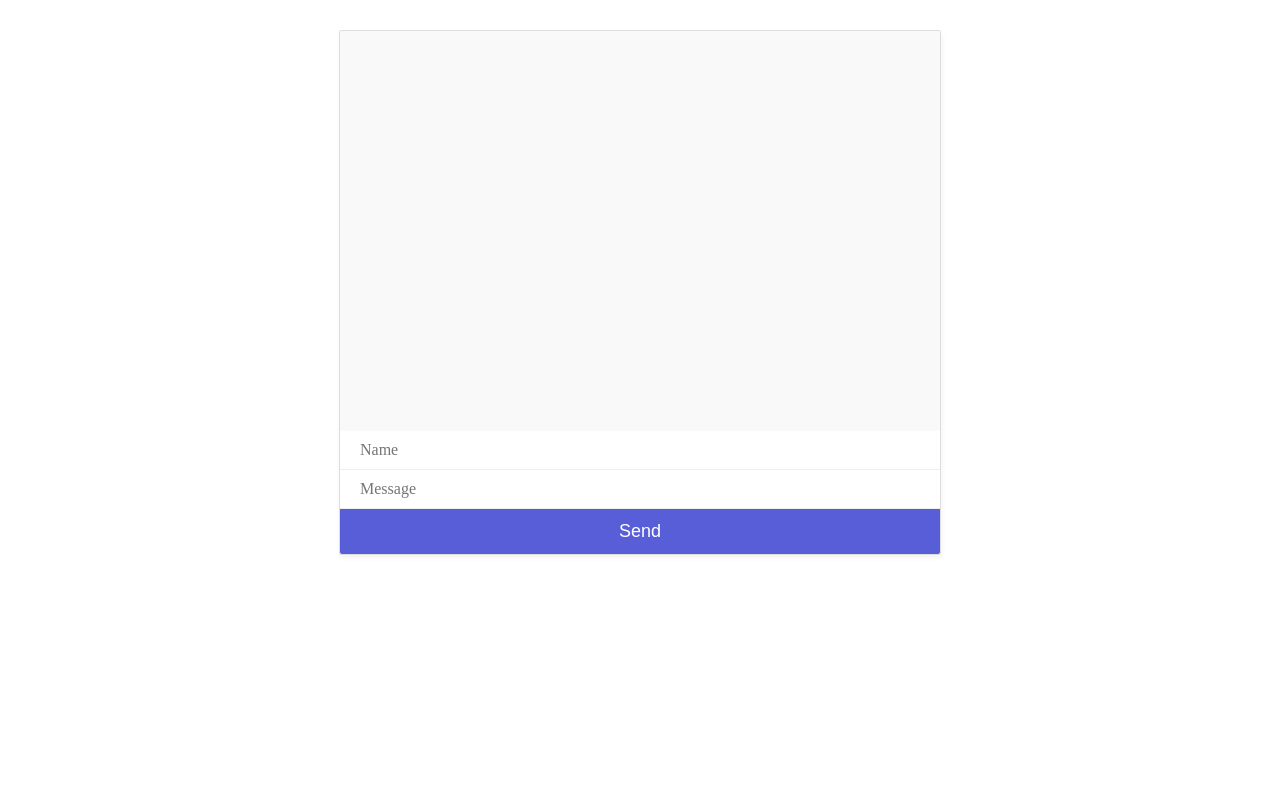
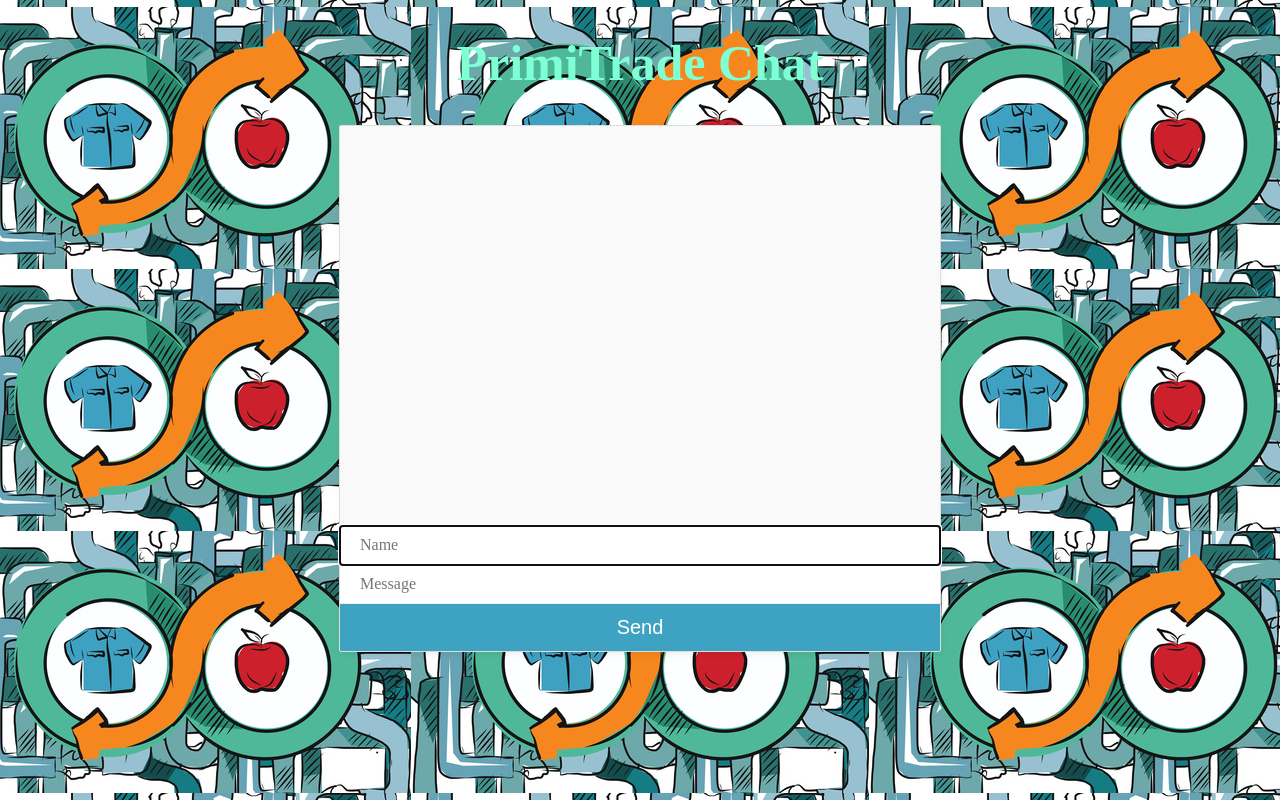
Before and after one commit to yingvang19/node-trade-chat, a website: page public/index.html in a window 1280 px wide. Drawn offline with nearby package versions, Linux system fonts and the light colour scheme; no server answers.

Commit message:
update code

```diff
--- a/index.js
+++ b/index.js
@@ -3,7 +3,7 @@ const socket = require('socket.io');
 
 var app = express();
 
-app.set('port', (process.env.PORT || 5000));
+app.set('port', (process.env.PORT || 3000));
 
 app.use(express.static('public'));
 
--- a/public/chat.js
+++ b/public/chat.js
@@ -50,3 +50,11 @@ function onKeyDownNotEnter(){
     timeout = setTimeout(timeoutFunction, 1500);
   }
 }
+
+var input = document.getElementById("message");
+input.addEventListener("keyup", function(event) {
+  if (event.keyCode === 13) {
+   event.preventDefault();
+   document.getElementById("send").click();
+  }
+});
--- a/public/index.html
+++ b/public/index.html
@@ -1,22 +1,24 @@
 <!DOCTYPE html>
 <html>
 <head>
-	<title>WebSockets</title>
+	<title>TradeMe Chat</title>
 	<link rel="stylesheet" type="text/css" href="/styles.css">
 	<script type="text/javascript" src="https://cdnjs.cloudflare.com/ajax/libs/socket.io/2.0.3/socket.io.js"></script>
 </head>
 <body>
+<h1>PrimiTrade Chat </h1>
 
-<div id="mario-chat">
+<div id="tradeMe-chat">
 	<div id="chat-window">
 		<div id="output"></div>
 		<div id="feedback"></div>
 	</div>
-	<input type="text" id="handle" placeholder="Name" required>
+	<input type="text" id="handle" placeholder="Name" required autofocus>
 	<input type="text" id="message" placeholder="Message" required>
 	<button id="send">Send</button>
 </div>
 
 <script type="text/javascript" src="/chat.js"></script>
+
 </body>
 </html>
--- a/public/styles.css
+++ b/public/styles.css
@@ -1,14 +1,23 @@
 body{
-    font-family: 'Nunito';
+    font-family: 'Helvetica, Arial, sans-serif';
+    background: url('../images/bg.jpg') center;
+  background-size: auto;
+  background-attachment: fixed;
+
 }
 
+h1{
+    font-size: 50px;
+    text-align: center;
+    color: aquamarine;
+}
 h2{
     font-size: 18px;
     padding: 10px 20px;
-    color: #575ed8;
+    color: steelblue;
 }
 
-#mario-chat{
+#tradeMe-chat{
     max-width: 600px;
     margin: 30px auto;
     border: 1px solid #ddd;
@@ -36,7 +45,7 @@ h2{
 }
 
 #output strong{
-    color: #575ed8;
+    color: #3ea3c3;
 }
 
 label{
@@ -54,14 +63,14 @@ input{
     width: 100%;
     background: #fff;
     border-bottom: 1px solid #eee;
-    font-family: Nunito;
+    font-family: 'Helvetica, Arial, sans-serif';
     font-size: 16px;
 }
 
 button{
-    background: #575ed8;
+    background: #3ea3c3;
     color: #fff;
-    font-size: 18px;
+    font-size: 20px;
     border: 0;
     padding: 12px 0;
     width: 100%;
```
Also changed, not shown: public/images/bg.jpg (added).
